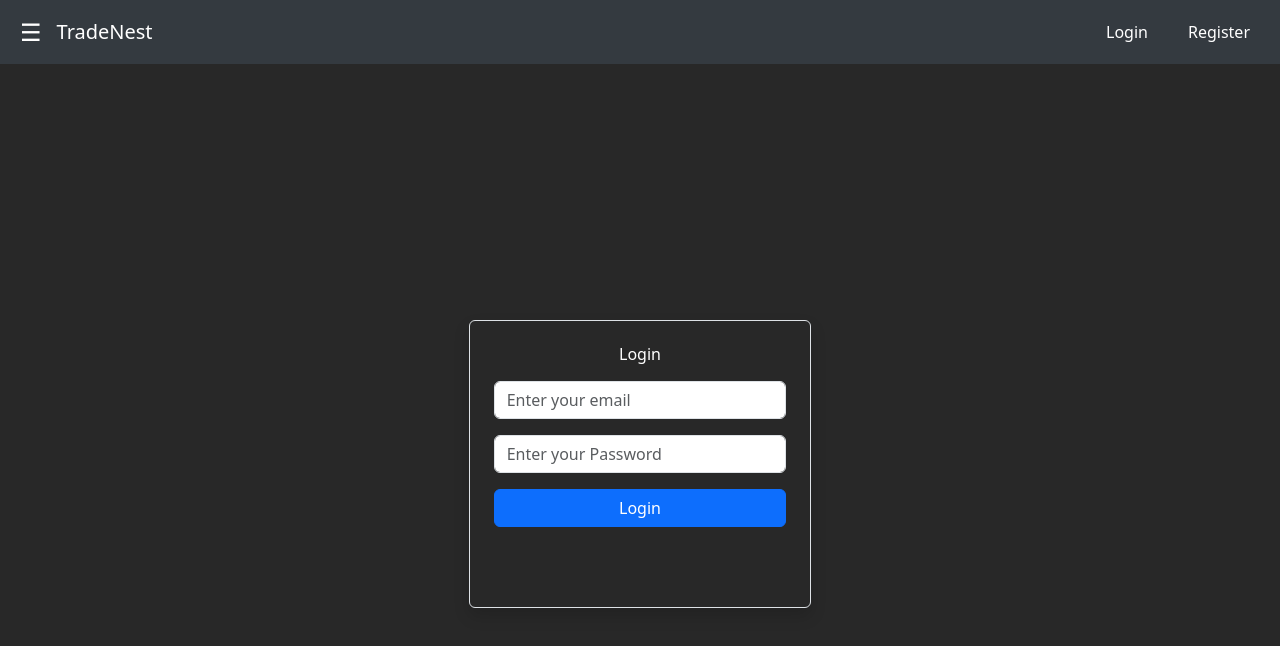
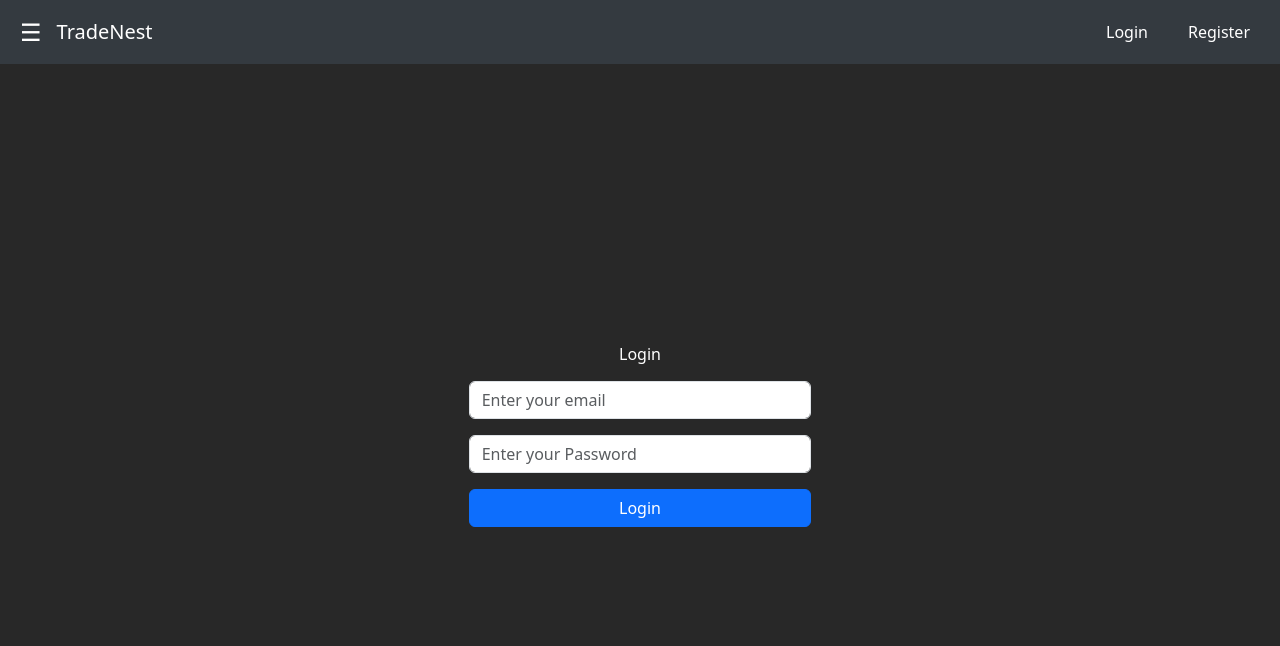
Before and after one commit to prathmzz/trade-nest, a React (Vite) app in the folder client/: page / in a window 1280 px wide. Shown: the top 646 px of the page. Built offline with nearby package versions, Linux system fonts and the light colour scheme.

Commit message:
data added

```diff
--- a/client/src/Pages/Login.jsx
+++ b/client/src/Pages/Login.jsx
@@ -37,7 +37,7 @@ const Login = () => {
             }}
           >
             <Col xs={12} md={6} lg={4}> {/* Adjusted the column size for responsiveness */}
-              <Stack gap={3} className="border p-4 rounded shadow"> {/* Added border, padding, and shadow for better visuals */}
+              <Stack gap={3} > {/* Added border, padding, and shadow for better visuals */}
                 <h2 className="text-center">Login</h2> {/* Centered the title */}
 
                 <Form.Control
```
Also changed, not shown: 16 other files (tests, documents, lock files or other folders).
